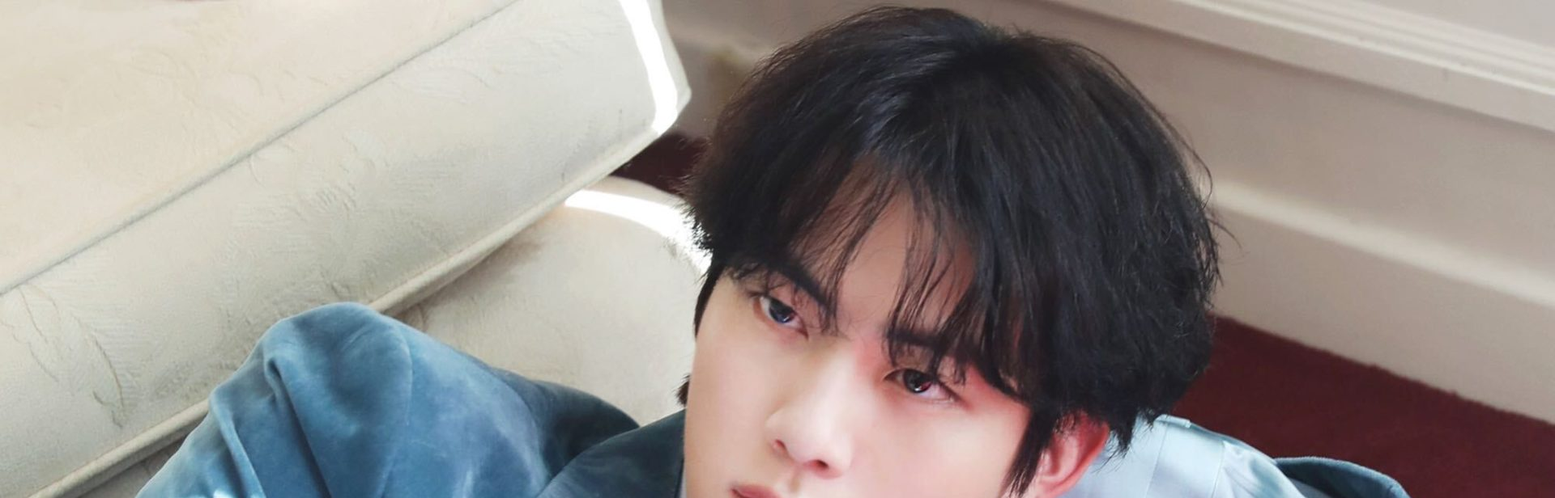
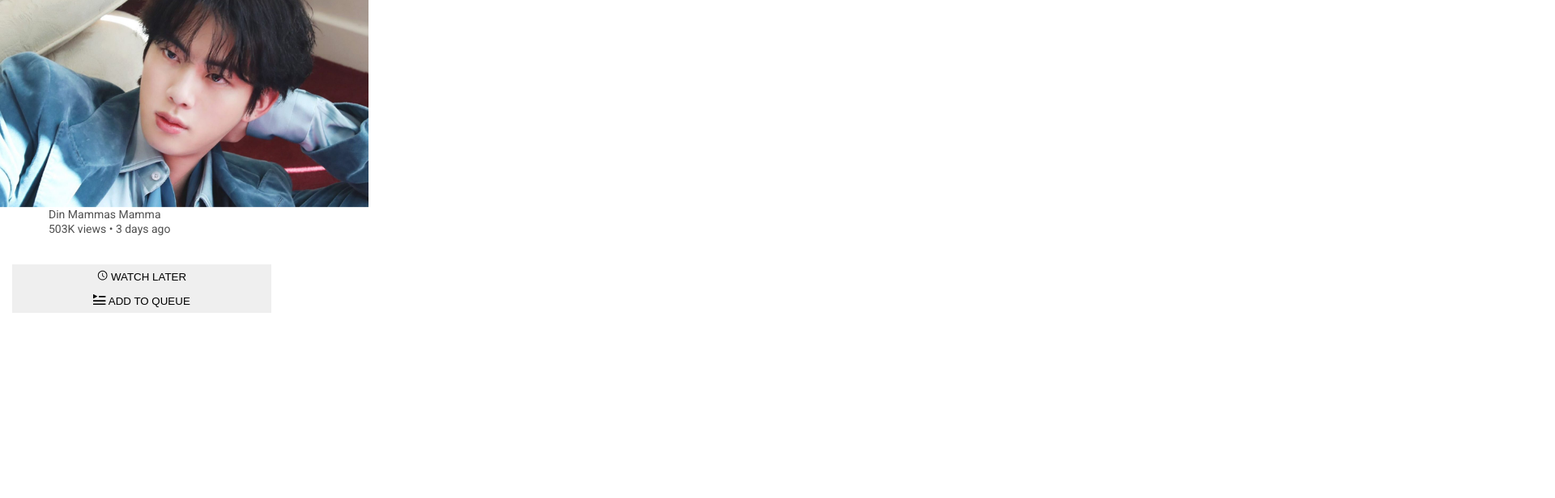
Before and after one commit to Sabrinascrib/video-entertainer, a plain HTML site: page index.html in a window 1280 px wide. Shown: the top 616 px of the page at 81% size, 1920 px wide, since content can reach past the window. Drawn offline with Linux system fonts and the light colour scheme.

Commit message:
changing into bg img

```diff
--- a/index.html
+++ b/index.html
@@ -10,7 +10,7 @@
   <body>
     <section class="videos">
       <div class="video">
-        <img src="img/jin-bts-3.jpg" alt="jin from bts" />
+        <div class="img"></div>
         <video src="videos/Anime - 84574.mp4"></video>
         <div class="video-info">
           <img
--- a/style.css
+++ b/style.css
@@ -19,3 +19,79 @@ body {
   box-sizing: border-box;
   font-family: var(--roboto);
 }
+
+.video {
+  display: flex;
+  width: 350px;
+  flex-direction: column;
+}
+
+.video :hover {
+  transform: scale(1.6);
+}
+
+.video .img {
+  background-image: url("img/jin-bts-3.jpg");
+  -webkit-background-size: cover;
+  -moz-background-size: cover;
+  -o-background-size: cover;
+  background-size: cover;
+  height: 196.88px;
+  width: 350px;
+}
+
+.video video {
+  width: 350px;
+  height: 196.88px;
+  display: none;
+}
+
+.video-info {
+  display: flex;
+  flex-direction: row;
+  width: 320px;
+  justify-content: space-between;
+}
+
+.video-info img {
+  width: 50px;
+  height: 50px;
+  border-radius: 100px;
+}
+
+.video-info h1 {
+  font-size: calc(19 / 16 * 1rem);
+  color: var(--black);
+  font-weight: 500;
+  line-height: 30px;
+  width: 260px;
+}
+
+.video-info span {
+  color: var(--gray2);
+  font-size: calc(14 / 16 * 1rem);
+}
+
+.video-info p {
+  color: var(--gray2);
+  font-size: calc(14 / 16 * 1rem);
+}
+
+.buttons {
+  display: flex;
+  flex-direction: column;
+  width: 320px;
+  align-self: center;
+  margin-top: 35px;
+}
+
+.buttons button {
+  border: none;
+  height: 30px;
+  text-transform: uppercase;
+  width: 320px;
+}
+
+.buttons button svg {
+  font-size: 15spx;
+}
```
